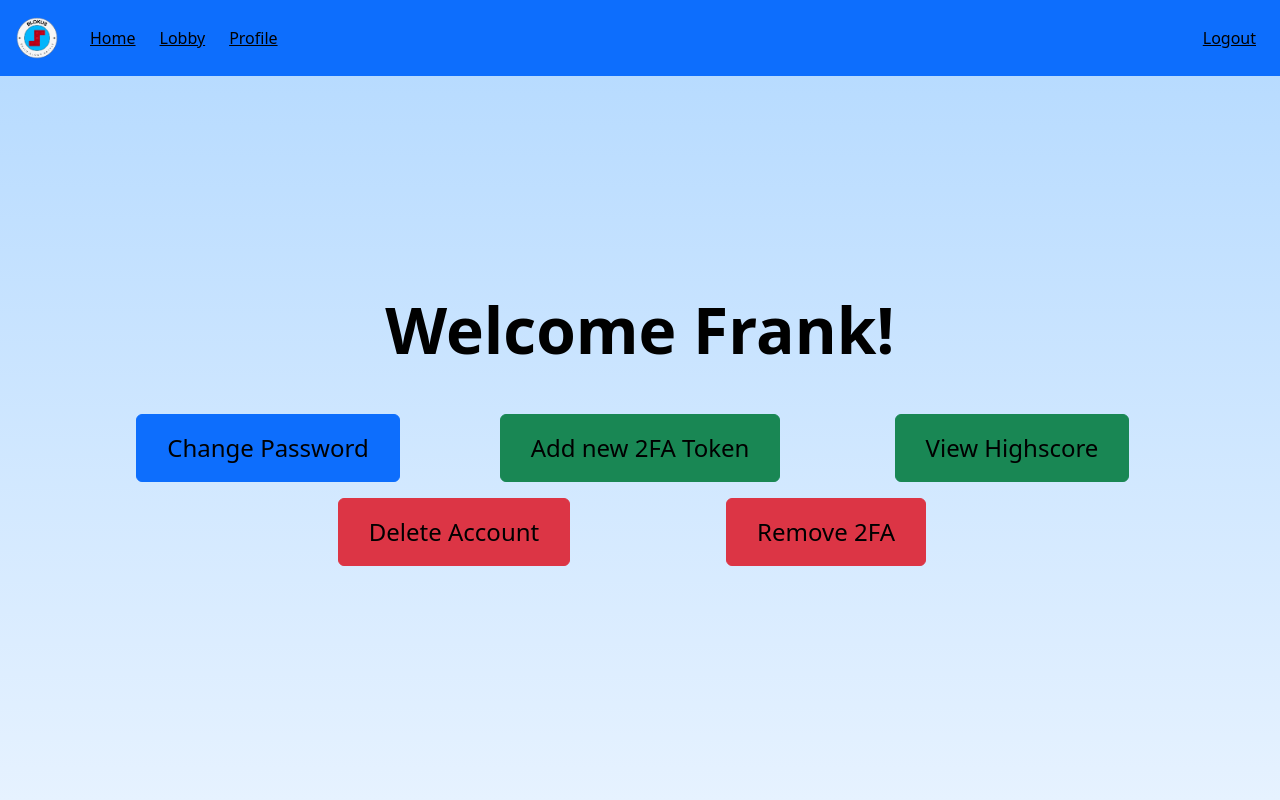
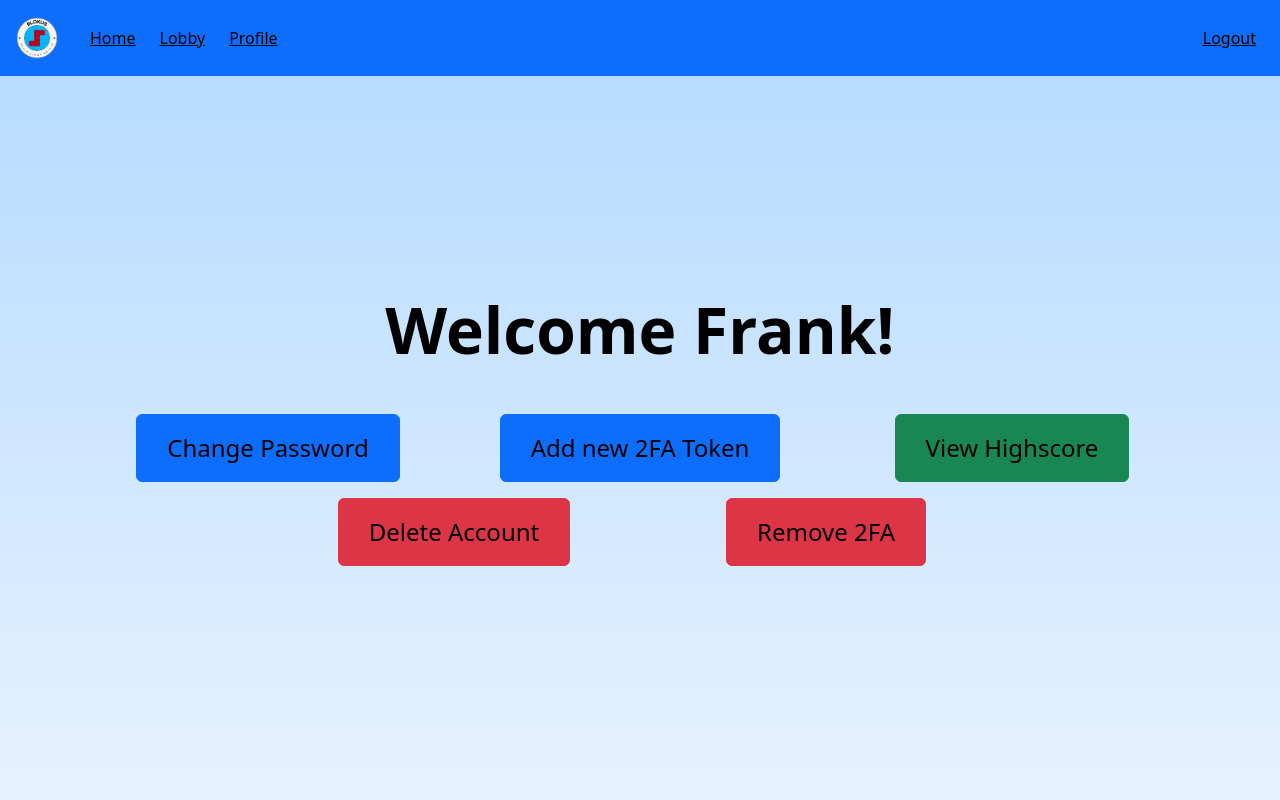
Before and after one commit to Levoo777/AdvancedSoftwareEngineering, a Flask app: page /profile in a window 1280 px wide. Run offline with Flask 3, Linux system fonts and the light colour scheme; a user stored in the database is signed in; some libraries are stand-ins or nearby versions.

Commit message:
minor changes

```diff
--- a/templates/profile.html
+++ b/templates/profile.html
@@ -22,7 +22,7 @@
       </button>
     </div>
     <div class="col-md-4">
-      <button type="button" onclick="redirectToAdd2FA()" class="btn btn-success btn-block mb-3">
+      <button type="button" onclick="redirectToAdd2FA()" class="btn btn-primary btn-block mb-3">
         Add new 2FA Token <i class="fa fa-key"></i>
       </button>
     </div>
```
